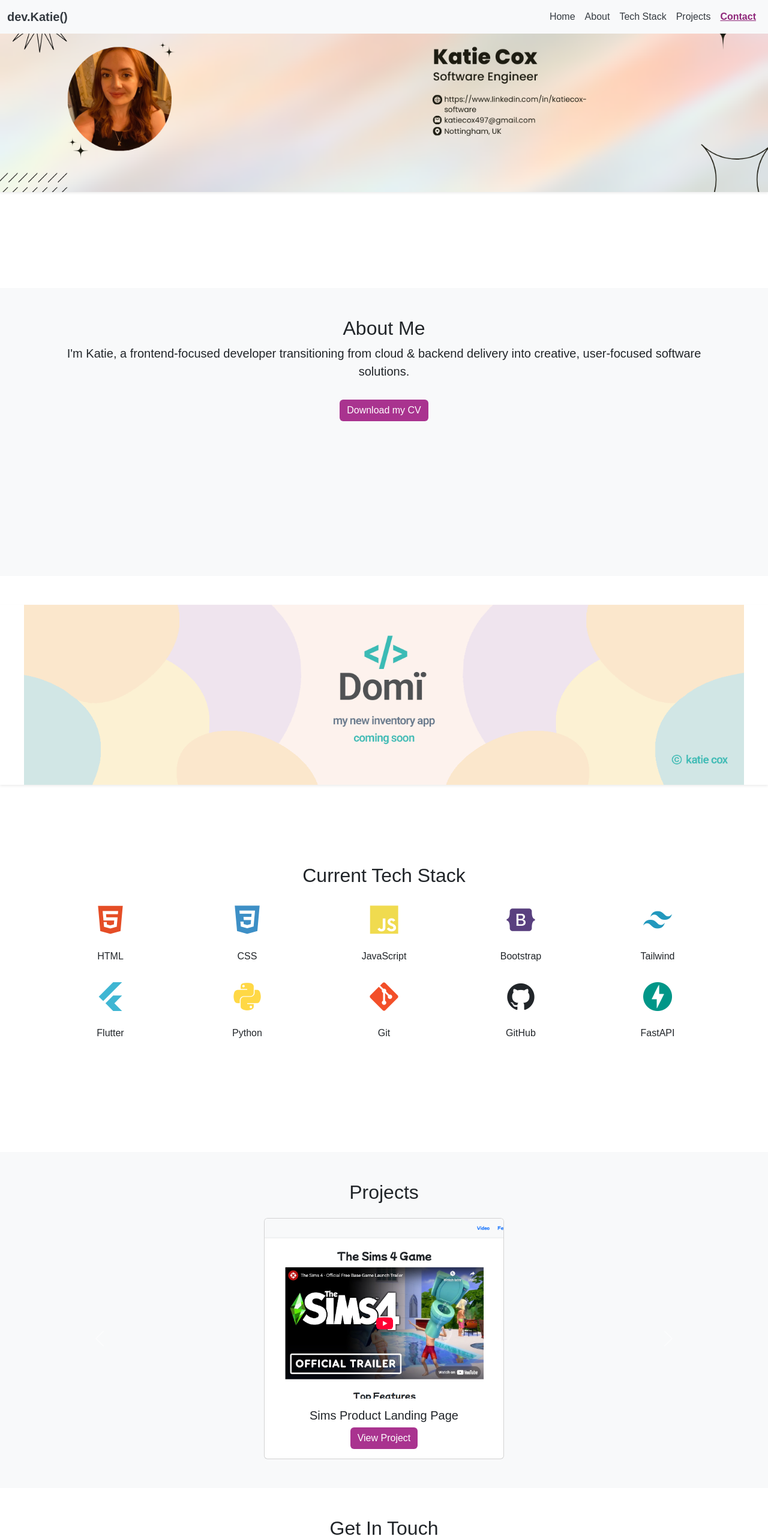
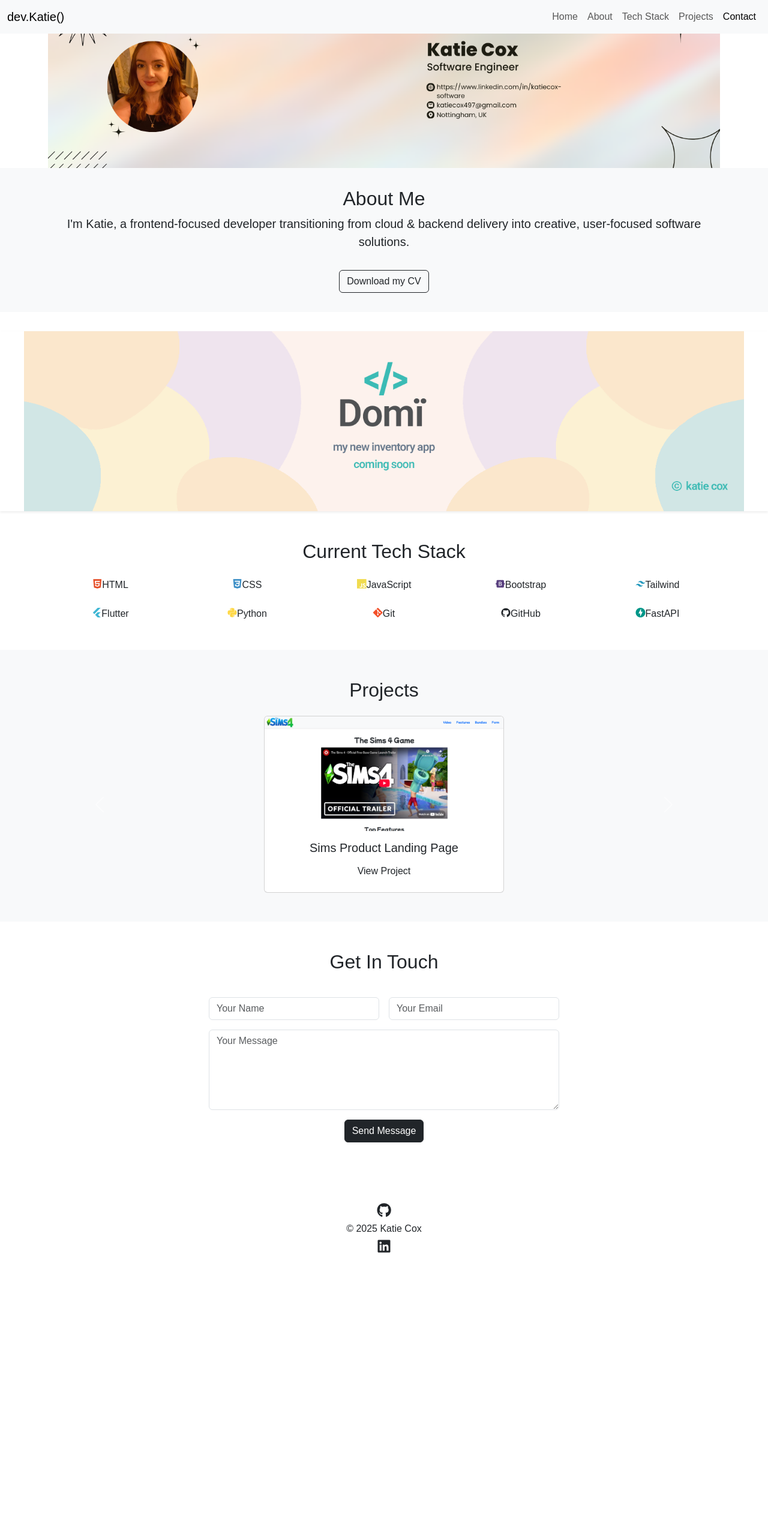
Before and after one commit to KatieC97/personal-portfolio, a plain HTML site: page index.html in a window 1280 px wide. Shown: the top 2560 px of the page at 60% size. After the commit the page ends 2096 px from the top, so only its background shows below. Drawn offline with nearby package versions, Linux system fonts and the light colour scheme.

Commit message:
more layout fixes

```diff
--- a/styles-v3.css
+++ b/styles-v3.css
@@ -8,98 +8,13 @@ body {
 /* Navbar */
 .navbar {
   background-color: #f8f9fa;
-  margin-bottom: 1rem;
-}
-
-.navbar-brand {
-  font-weight: bold;
-  color: #343a40;
-}
-
-.navbar .nav-link {
-  color: #343a40;
-  transition: color 0.3s ease-in-out;
-}
-
-.navbar .nav-link:hover,
-.navbar .navbar-brand:hover {
-  color: #8f277a !important;
-  text-decoration: none;
-}
-
-.nav-link.active {
-  color: #8f277a !important;
-  font-weight: bold;
-  text-decoration: underline;
-}
-
-/* Custom brand button */
-.btn-brand {
-  background-color: #a9338f;
-  color: white;
-  border: none;
-}
-
-.btn-brand:hover {
-  background-color: #8f277a;
-  color: white;
-}
-
-/* Tech stack icons */
-.tech-icon {
-  text-align: center;
-  font-size: 3rem;
-}
-
-.tech-icon span {
-  display: block;
-  font-size: 1rem;
-  margin-top: 0.5rem;
-}
-
-.tech-icon i {
-  transition: transform 0.4s ease-in-out;
-}
-
-.tech-icon i:hover {
-  transform: translateY(-5px) scale(1.15);
-}
-
-/* Carousel */
-.carousel-item img {
-  object-fit: cover;
-  height: 300px;
-  width: 100%;
-}
-
-/* Footer */
-footer {
-  background-color: #f8f9fa;
-  padding: 1rem;
-  text-align: center;
-  border-top: 2px solid #8f277a;
-  position: relative;
-  z-index: 1;
-}
-
-.footer-links {
-  display: flex;
-  justify-content: space-between;
-  align-items: center;
-  font-size: 1rem;
-}
-
-/* Section spacing baseline */
-section {
-  padding-top: 3rem;
-  padding-bottom: 3rem;
-  min-height: 60vh;
-}
-
-/* HERO */
+  margin-bottom: 1.5rem;
+} /* pushes hero down slightly */
+/* Hero section */
 #hero {
+  margin: 0 !important;
   padding: 0 !important;
-  margin: 0 !important;
+  min-height: unset !important;
 }
 
 #hero img {
@@ -107,18 +22,21 @@ section {
   width: 100%;
   height: auto;
   object-fit: contain;
-  max-height: 320px;
+  max-height: 280px; /* reduced zoom */
   margin: 0 auto;
   padding: 0;
 }
 
-/* ABOUT */
+/* About Me section */
 #about {
-  text-align: center;
+  padding-top: 2rem !important;
+  padding-bottom: 2rem !important;
 }
 
-/* DOMI BANNER */
+/* Domï banner */
 #domi {
+  padding: 2rem 0 !important;
+  margin: 0 !important;
   text-align: center;
 }
 
@@ -127,36 +45,32 @@ section {
   width: 100%;
   height: auto;
   object-fit: contain;
-  max-height: 300px;
+  max-height: 280px;
   margin: 0 auto;
   padding: 0;
 }
 
-/* TECH STACK */
+/* Tech Stack section */
 #stack {
-  padding-top: 0 !important; /* override if needed */
+  padding-top: 1rem !important;
 }
 
-/* Mobile optimization */
+/* Mobile optimizations */
 @media (max-width: 576px) {
-  #hero {
-    height: auto !important;
-    min-height: 0 !important;
+  #hero img {
+    max-height: 180px;
   }
 
-  #hero img {
-    max-height: 200px;
+  #about {
+    padding-top: 1.5rem !important;
+    padding-bottom: 1.5rem !important;
   }
 
-  #hero,
-  #about,
   #domi {
-    padding-top: 2rem !important;
-    padding-bottom: 2rem !important;
-    margin-bottom: 0 !important;
+    padding: 1.5rem 0 !important;
   }
 
   #stack {
-    padding-top: 1rem !important;
+    padding-top: 0.5rem !important;
   }
 }
```
